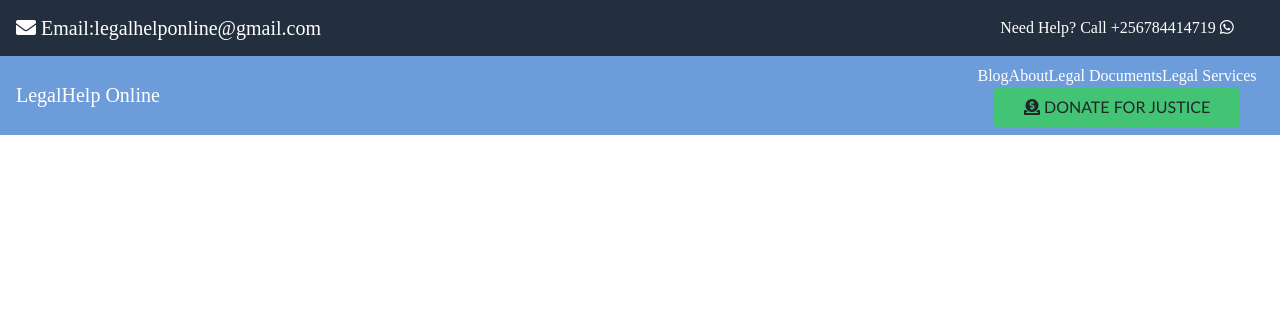
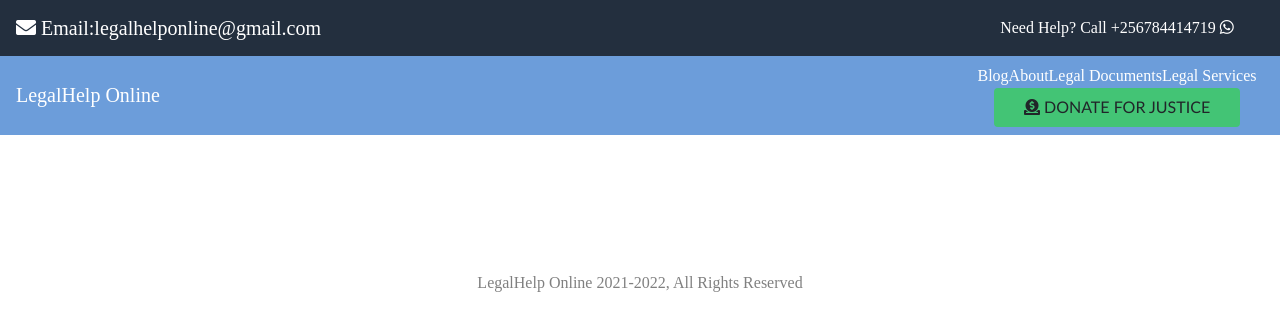
Before and after one commit to ushergodwin/legalhelp, a React (Create React App) app in the folder frontend/: page / in a window 1280 px wide. Shown: the top 330 px of the page. Built offline with nearby package versions, Linux system fonts and the light colour scheme.

Commit message:
frontend

```diff
--- a/frontend/src/App.css
+++ b/frontend/src/App.css
@@ -44,3 +44,11 @@
   padding: 0.4rem 1.8rem;
   font-family: calibri;
 }
+
+/* Footer */
+footer {
+    margin-top: 8rem;
+    color: grey;
+    bottom: 0;
+    width: 100%;
+  }
--- a/frontend/src/App.js
+++ b/frontend/src/App.js
@@ -3,12 +3,14 @@
 
 import Header1 from './components/layout/Header1'
 import Header2 from './components/layout/Header2'
+import Footer from './components/layout/Footer'
 
 function App() {
   return (
     <div className="App">
       <Header1/>
       <Header2/>
+      <Footer/>
 
     </div>
   );
--- a/frontend/src/components/layout/Footer.js
+++ b/frontend/src/components/layout/Footer.js
@@ -1,11 +1,15 @@
-import React from 'react'
+import React, { Fragment } from "react";
 
 const Footer = () => {
-    return (
-        <div>
+  return (
+    <Fragment>
+      <footer className="py-1">
+        <p className="text-center  mt-1">
+         LegalHelp Online 2021-2022, All Rights Reserved
+        </p>
+      </footer>
+    </Fragment>
+  );
+};
 
-        </div>
-    )
-}
-
-export default Footer
+export default Footer;
```
